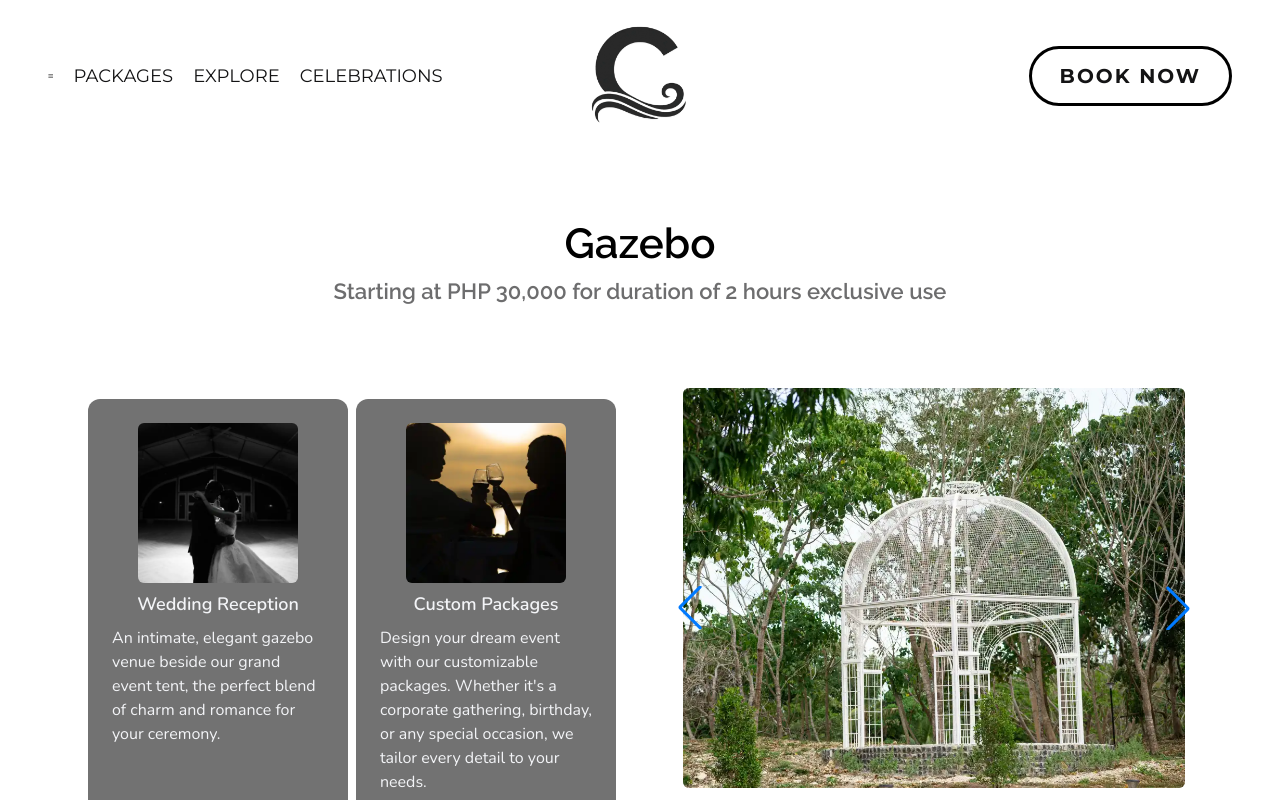
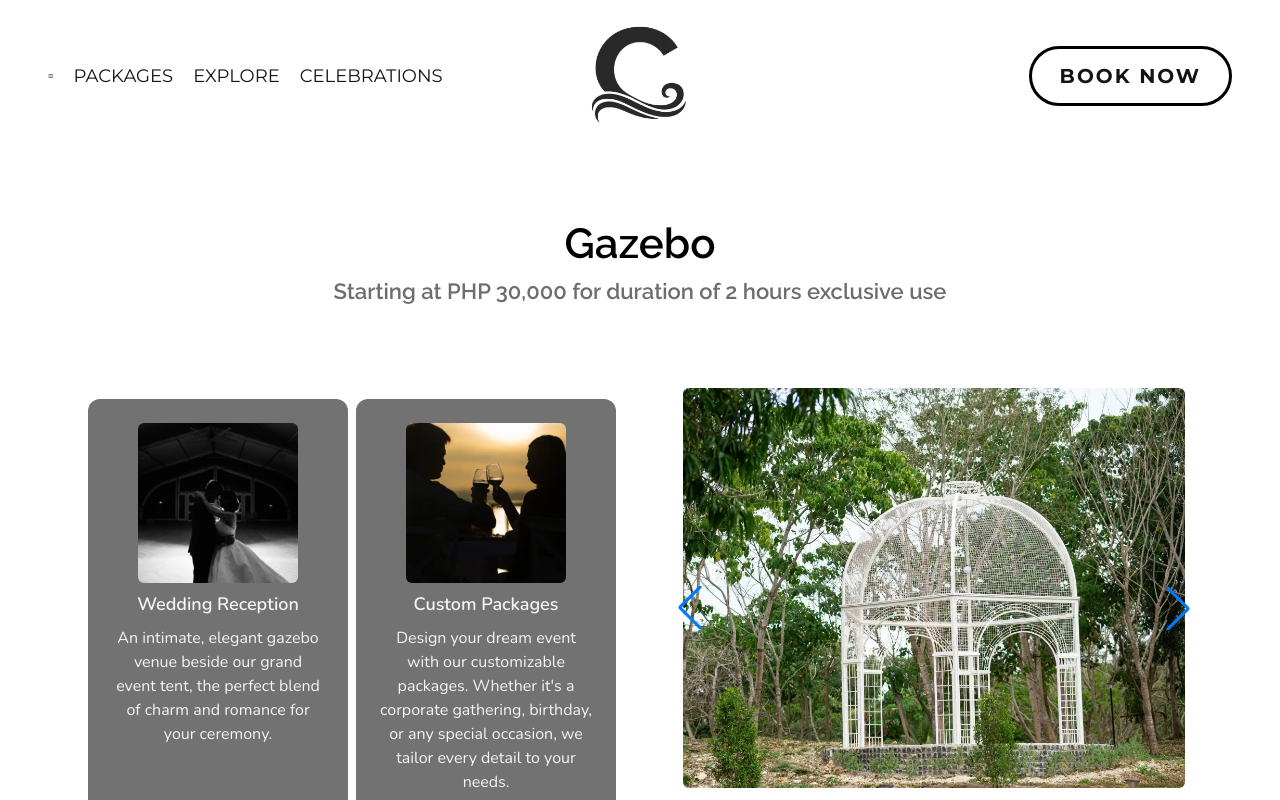
Before and after one commit to Aces007/LasCalas, a React (Vite) app: page /gazebo in a window 1280 px wide. Shown: the top 800 px of the page. Built offline with nearby package versions, Linux system fonts and the light colour scheme; a web font is replaced by a local one.

Commit message:
Temporarily hide Camping Grounds
- update packages
- update list of celebration amenities

```diff
--- a/src/pages/Celebrations.jsx
+++ b/src/pages/Celebrations.jsx
@@ -44,8 +44,8 @@ const Celebrations = () => {
         { id: 1, celebration_name: "Event Pavilion", src: "/lascalas_assets/Website/MainPages_Content/Celebrations/Celebrations1.webp", description: "Host the grandest celebration in the North. Our 800 sqm Pavilion is the region's only fully air-conditioned beachfront venue. Capable of hosting up to 500 guests, it offers a majestic setting where grand events meet the serenity of the sea.", link: "/eventPavilion" },
         { id: 2, celebration_name: "Beach Pergola", src: "/lascalas_assets/Website/MainPages_Content/Celebrations/Celebrations2.webp", description: "Al fresco luxury. Our beautifully designed Beach Pergola offers a chic, open-air sanctuary where shaded comfort meets the sound of the waves—the ultimate spot for scenic dining and seaside relaxation.", link: "/pergola" },
         { id: 3, celebration_name: "Gaming Villa & Infinity Pool", src: "/lascalas_assets/Website/MainPages_Content/Celebrations/Celebrations3.webp", description: "Play, party, and plunge. Elevate your gathering in our luxurious Gaming Villa, fully equipped with arcade games and billiards, just steps away from the serene Infinity Pool. It’s the ultimate entertainment hub for weddings, reunions, and lively celebrations.", link: "/gamingPool" },
-        { id: 4, celebration_name: "Camping Ground", src: "/lascalas_assets/Website/MainPages_Content/Celebrations/Celebrations4.webp", description: "Under the stars, by the sea. Gather around a crackling bonfire at the Las Calas Camping Grounds. Whether you're sipping wine or sharing stories, the cool ocean breeze and open skies create the perfect night to remember.", link: "/campingGround" },
-        { id: 5, celebration_name: "Gazebo", src: "/lascalas_assets/Website/MainPages_Content/Celebrations/Celebrations6.webp", description: "A vow with a view. The Las Calas Gazebo provides an intimate, romantic backdrop for your ceremony. Perfectly positioned near the Event Tent, it ensures a seamless flow from your heartfelt 'I do' to your grand reception.", link: "/gazebo" },
+        { id: 4, celebration_name: "Gazebo", src: "/lascalas_assets/Website/MainPages_Content/Celebrations/Celebrations6.webp", description: "A vow with a view. The Las Calas Gazebo provides an intimate, romantic backdrop for your ceremony. Perfectly positioned near the Event Tent, it ensures a seamless flow from your heartfelt 'I do' to your grand reception.", link: "/gazebo" },
+        // { id: 5, celebration_name: "Camping Ground", src: "/lascalas_assets/Website/MainPages_Content/Celebrations/Celebrations4.webp", description: "Under the stars, by the sea. Gather around a crackling bonfire at the Las Calas Camping Grounds. Whether you're sipping wine or sharing stories, the cool ocean breeze and open skies create the perfect night to remember.", link: "/campingGround" },
     ]
 
     return (
--- a/src/pages/subpages/celebration_showcase/Gazebo.jsx
+++ b/src/pages/subpages/celebration_showcase/Gazebo.jsx
@@ -104,7 +104,7 @@ const Gazebo = () => {
 const GazeboCard = ({ gazeBo }) => {
     const gazeBoCard_cont  = "flex flex-col items-center h-full gap-[8px] bg-main_text/60 p-6 rounded-[12px] hover:scale-105 hover:bg-highlight hover:transition-all"
     const gazeBoCard_name = "font-Nunito font-[600] text-background_lightTxt text-[18px] resSm:text-[15px] resSm:text-center";
-    const gazeBoCard_desc = "font-Nunito font-[400] text-background_lightTxt text-[16px] resSm:text-[14px] resSm:text-center";
+    const gazeBoCard_desc = "font-Nunito font-[400] text-background_lightTxt text-[16px] text-center resSm:text-[14px]";
 
     return (
         <div className="h-full">
```
